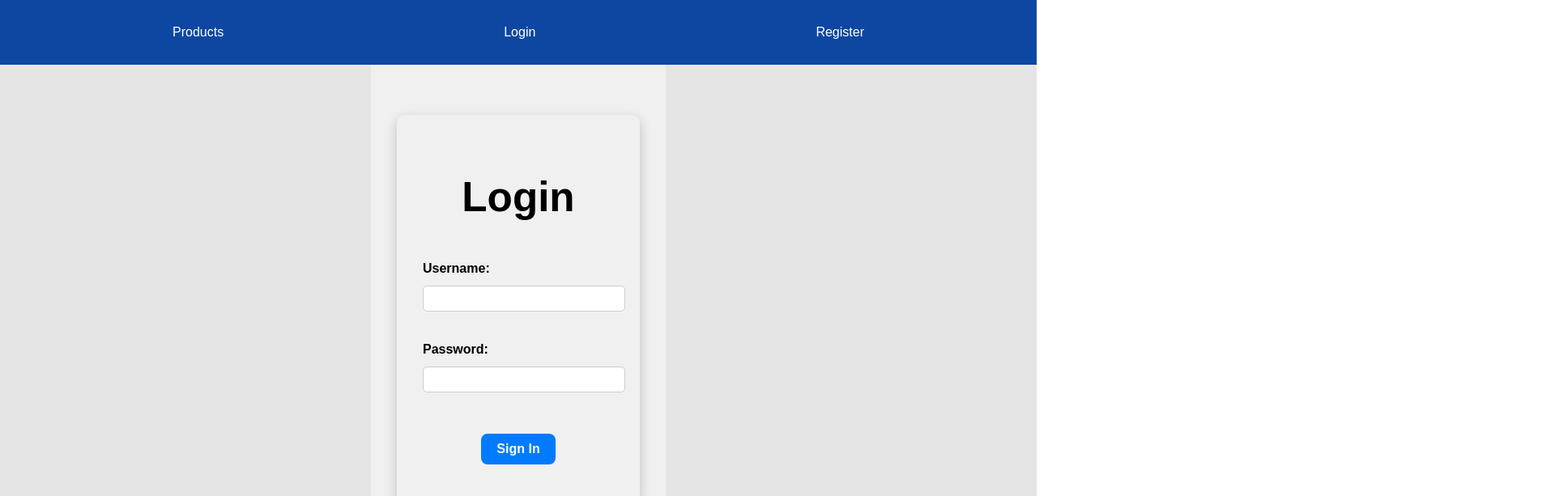
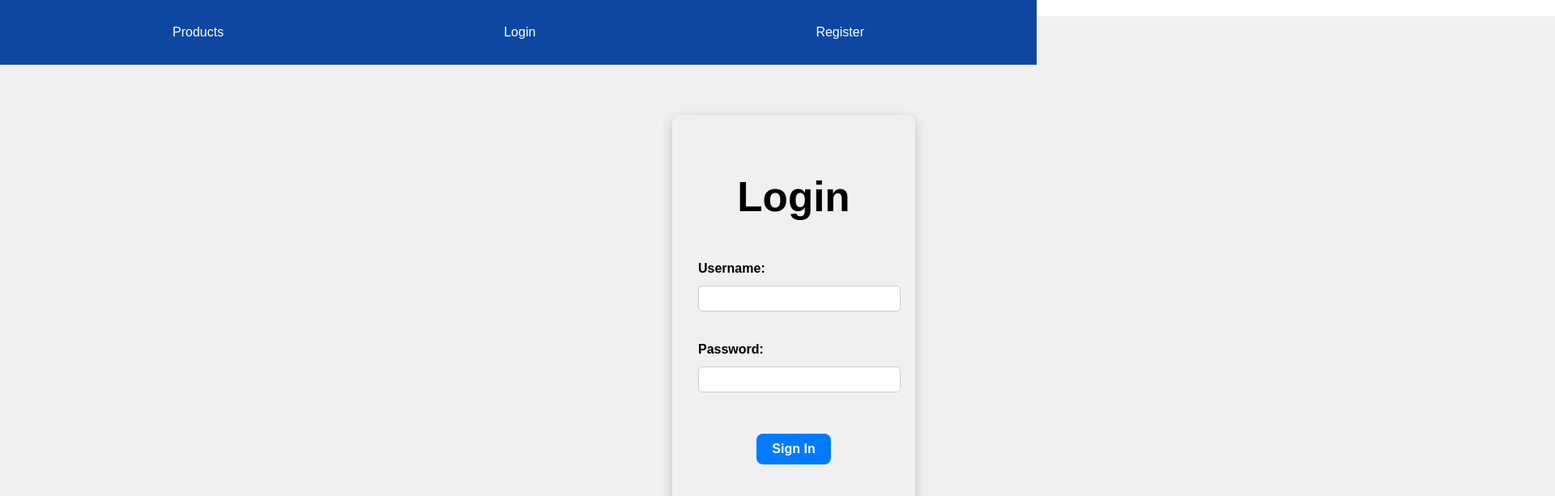
Before and after one commit to Group2Capstone-ECommerce/Group2Capstone-Ecommerce, a React (Vite) app in the folder client/: page /login in a window 1280 px wide. Shown: the top 613 px of the page at 81% size, 1920 px wide, since content can reach past the window. Built offline with nearby package versions, Linux system fonts and the light colour scheme.

Commit message:
fixed login logout page

```diff
--- a/client/src/App.css
+++ b/client/src/App.css
@@ -12,7 +12,8 @@ body {
 
 /* App container */
 #root {
-  max-width: 1960px; /* Optional: restrict max width */
+  /* max-width: 1960px; Optional: restrict max width */
+  width: 100%;
   display: flex;
   flex-direction: column;
   justify-content:center;
--- a/client/src/components/CSS/productList.css
+++ b/client/src/components/CSS/productList.css
@@ -97,12 +97,13 @@
 .pageWrapper{
   background-color: #f0f0f0;
   padding: 40px clamp(16px, 5vw 40px);
-  max-width: 100%;
+  width: 1960px;
   margin: 20px auto 0 auto;
   min-height: 100vh;
   display: flex;
+  flex-wrap: wrap;
+  justify-content: space-around;
   box-sizing: border-box;
-  display: block;
 }
 
 .productBtns {
```
